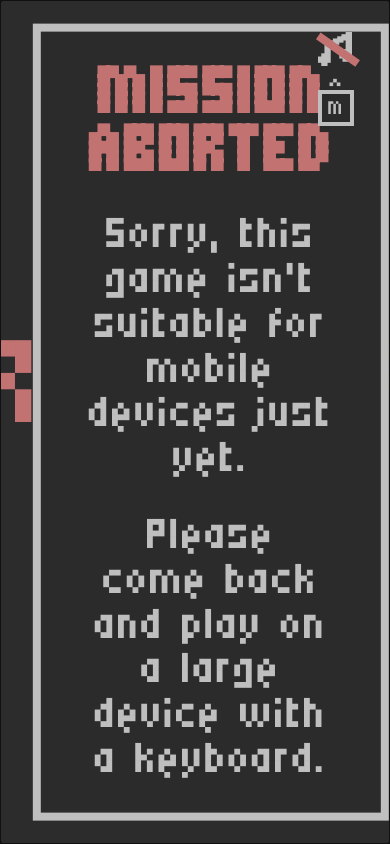
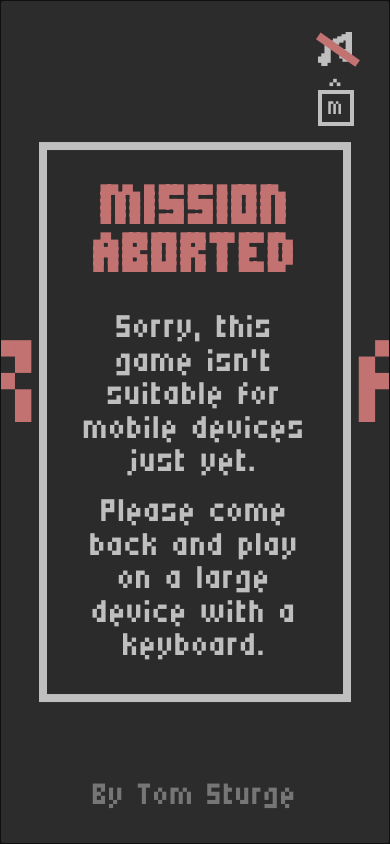
Before and after one commit to tomsturge/astro-assault, a plain HTML site: page index.html in a window 390 px wide. Drawn offline with Linux system fonts and the light colour scheme.

Commit message:
Update mobile message styling

```diff
--- a/styles.css
+++ b/styles.css
@@ -87,6 +87,7 @@ canvas {
 
   @media (max-width: 84rem) {
     display: flex;
+    z-index: 1000;
     justify-content: center;
     align-items: center;
     flex-direction: column;
@@ -94,19 +95,18 @@ canvas {
     background-color: #2b2b2b;
     color: #bfbfbf;
     border: 0.5rem solid #bfbfbf;
-    padding: 2rem 3rem;
+    padding: 2rem;
     text-align: center;
     left: 50%;
     top: 50%;
     transform: translate(-50%, -50%);
-    margin: 0 1rem;
     min-width: 80%;
-    font-size: 4rem;
+    font-size: 3rem;
     font-family: micro5, monospace;
   }
 
   h1 {
-    font-size: 6rem;
+    font-size: 5rem;
     text-transform: uppercase;
     color: #c37272;
     line-height: 0.6;
@@ -118,6 +118,6 @@ canvas {
   }
 
   p:not(:last-child) {
-    margin-bottom: 2rem;
+    margin-bottom: 1rem;
   }
 }
```
